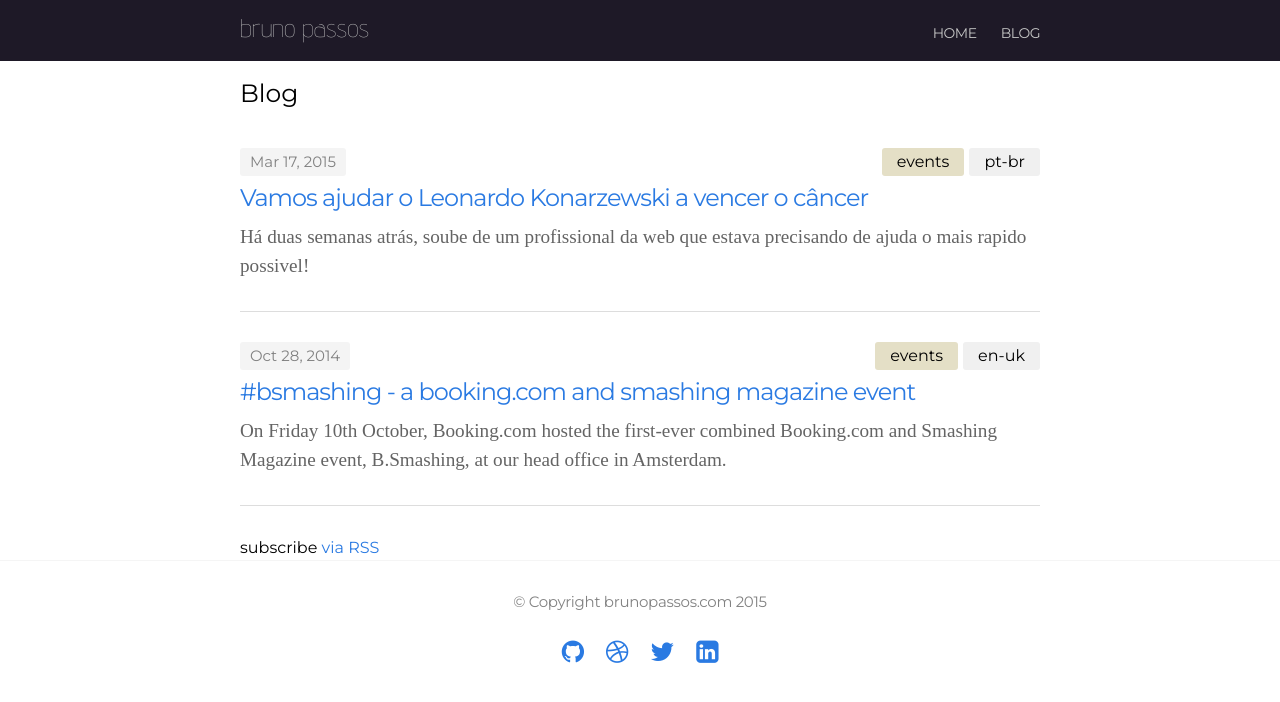
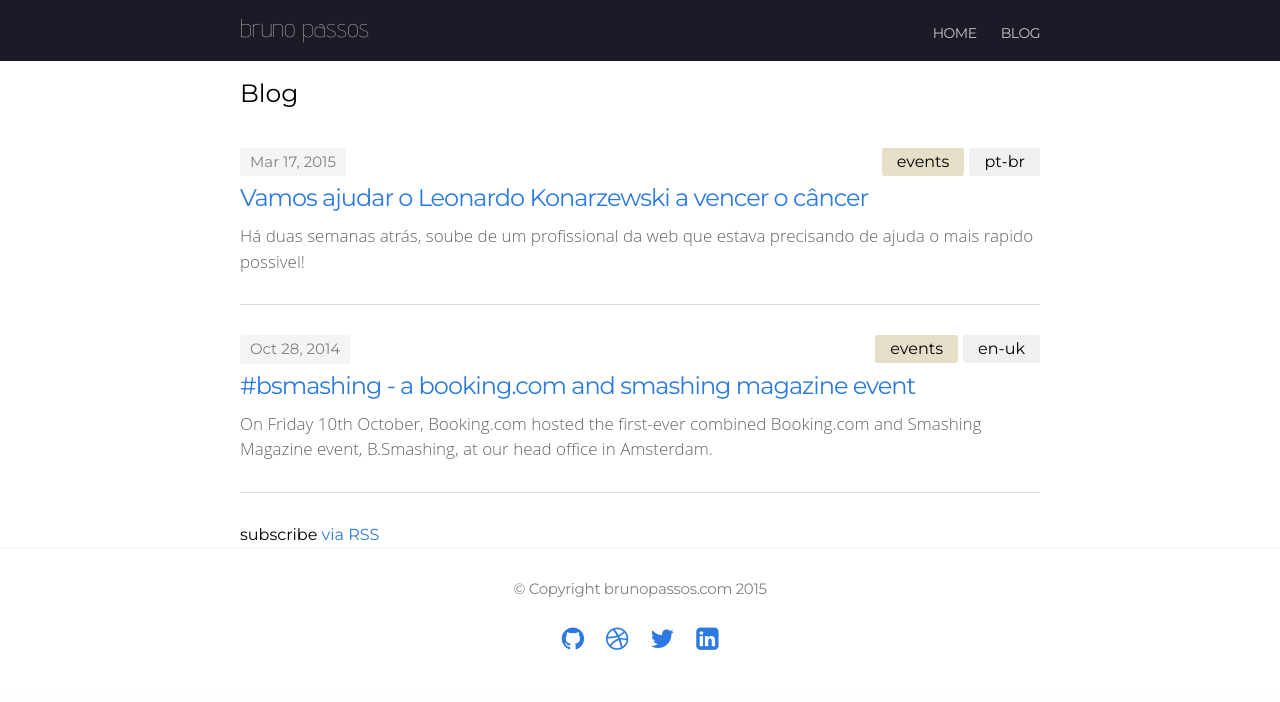
Before and after one commit to bpassos-zz/bpassos.github.io, a Jekyll site: the page built from blog/index.html, in a window 1280 px wide and 900 px high. Shown: the top 702 px of the window. Built offline with Jekyll 4.4.1, drawn with Linux system fonts in a browser that asks for light colours; nearby versions of some CDN libraries; some web fonts are replaced.

Commit message:
Some cosmetic changes on colours

```diff
--- a/assets/css/main.css
+++ b/assets/css/main.css
@@ -368,8 +368,8 @@
   .posts p {
     margin: 10px 0;
     color: #646464;
-    font-family: "Arapey",serif;
-    font-size: 1.2em;
+    font-family: 'open sans', Helvetica, sans-serif;
+    font-size: 17px;
   }
 
 .posts li {
@@ -488,7 +488,9 @@
 
 .post-content {
   margin: 0 0 30px;
-  font-size: 20px;
+  font-family: 'open sans', Helvetica, sans-serif;
+  font-size: 17px;
+  color: dimgrey;
 }
 
 .post-content > * {
@@ -519,12 +521,6 @@
 }
 
 .post-content h4 {
-  font-size: 20px;
-  letter-spacing: -1px;
-}
-
-.post-content {
-  font-family: 'Open Sans', sans-serif, Helvetica;
   font-size: 20px;
   letter-spacing: -1px;
 }
```
